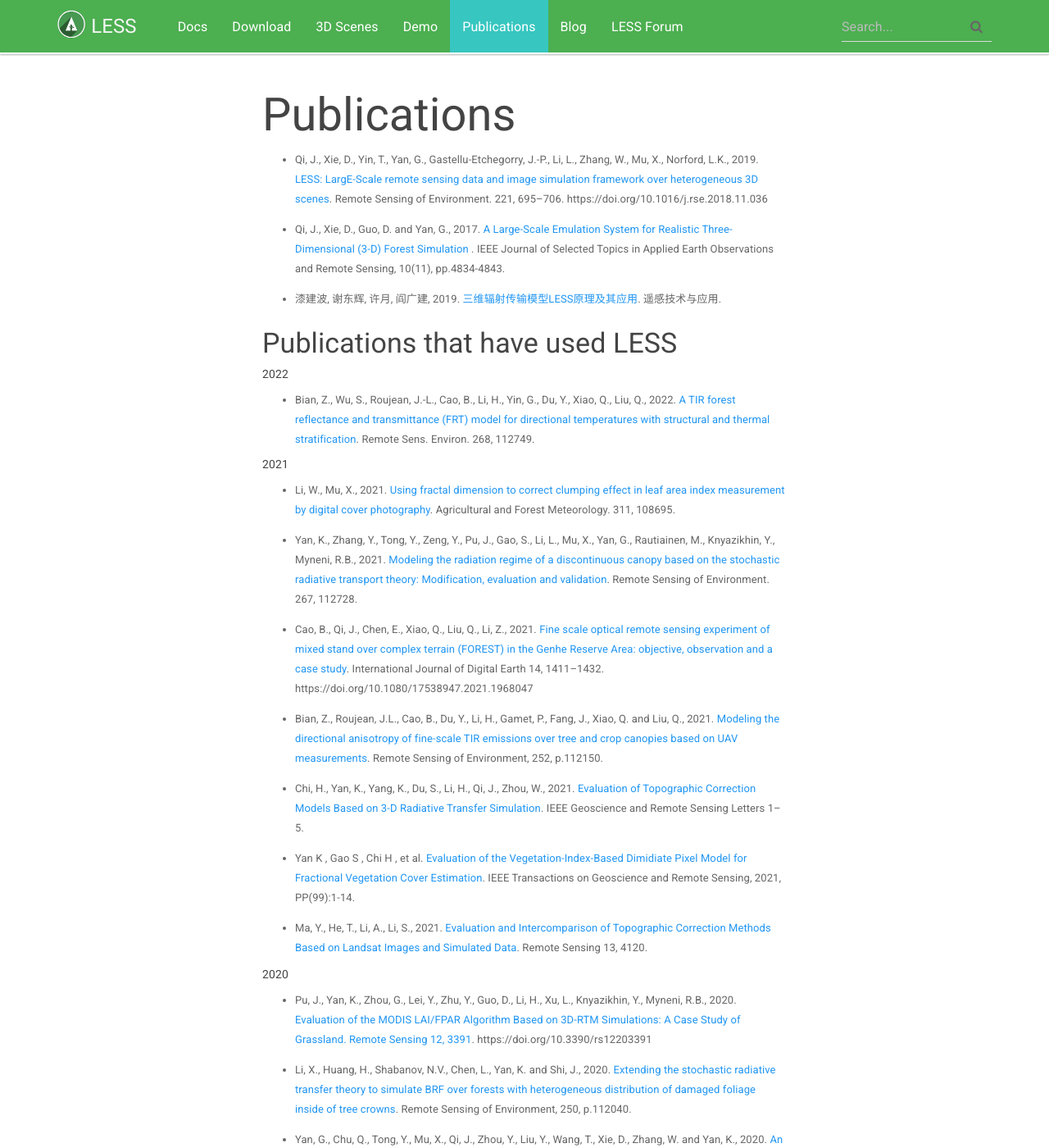
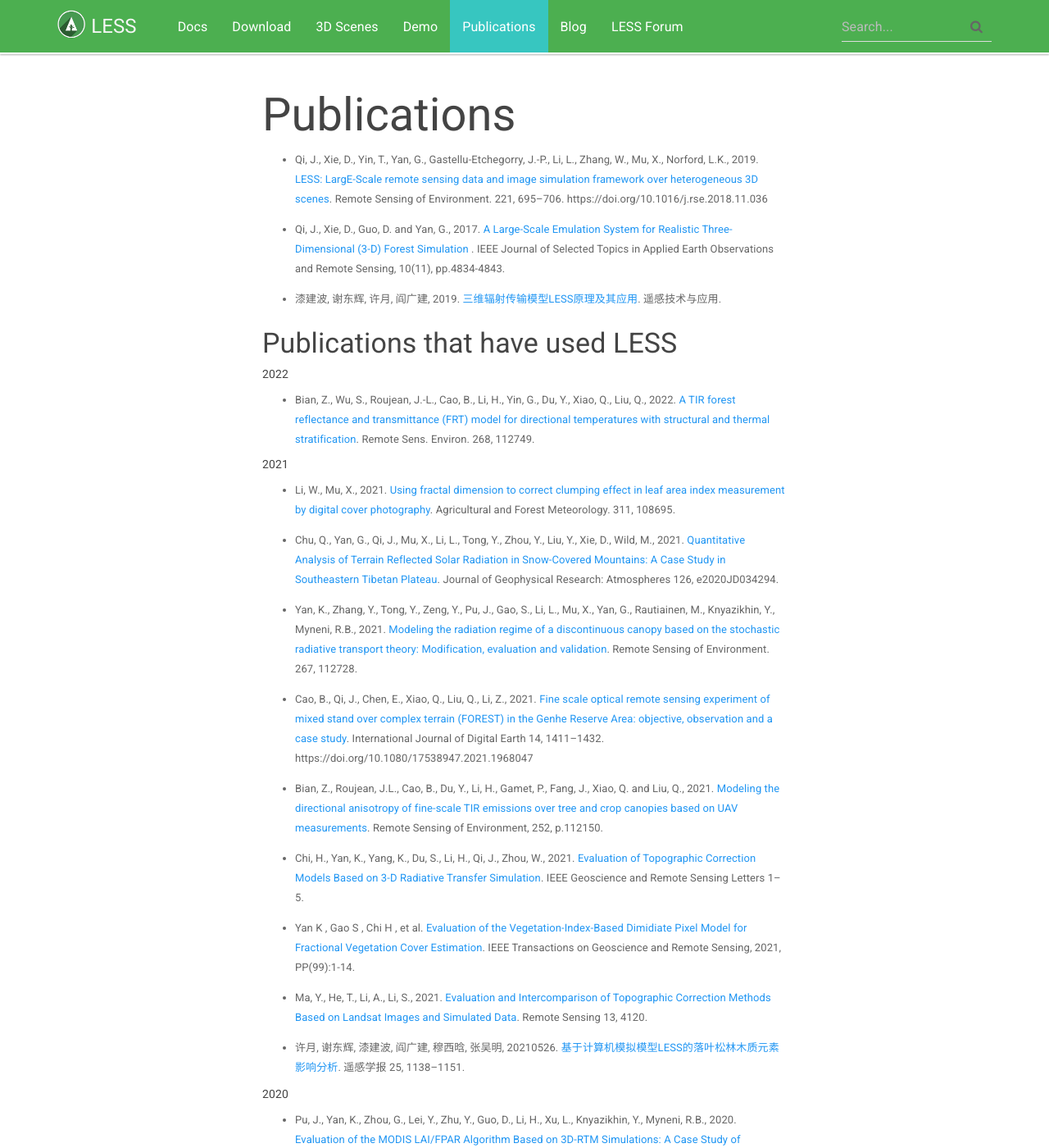
Before and after one commit to jianboqi/jianboqi.github.io, a Jekyll site: the page built from publications.md, in a window 1280 px wide and 1400 px high. Shown: the whole window at 82% size. Built offline with Jekyll 4.4.1, drawn with Linux system fonts in a browser that asks for light colours; nearby versions of some CDN libraries.

Commit message:
Update publications.md

```diff
--- a/publications.md
+++ b/publications.md
@@ -21,6 +21,8 @@
 
 * Li, W., Mu, X., 2021. [Using fractal dimension to correct clumping effect in leaf area index measurement by digital cover photography](https://doi.org/10.1016/j.agrformet.2021.108695). Agricultural and Forest Meteorology. 311, 108695.
 
+* Chu, Q., Yan, G., Qi, J., Mu, X., Li, L., Tong, Y., Zhou, Y., Liu, Y., Xie, D., Wild, M., 2021. [Quantitative Analysis of Terrain Reflected Solar Radiation in Snow-Covered Mountains: A Case Study in Southeastern Tibetan Plateau](https://doi.org/10.1029/2020JD034294). Journal of Geophysical Research: Atmospheres 126, e2020JD034294.
+
 * Yan, K., Zhang, Y., Tong, Y., Zeng, Y., Pu, J., Gao, S., Li, L., Mu, X., Yan, G., Rautiainen, M., Knyazikhin, Y., Myneni, R.B., 2021. [Modeling the radiation regime of a discontinuous canopy based on the stochastic radiative transport theory: Modification, evaluation and validation](https://www.sciencedirect.com/science/article/abs/pii/S003442572100448X). Remote Sensing of Environment. 267, 112728.
 
 * Cao, B., Qi, J., Chen, E., Xiao, Q., Liu, Q., Li, Z., 2021. [Fine scale optical remote sensing experiment of mixed stand over complex terrain (FOREST) in the Genhe Reserve Area: objective, observation and a case study](https://www.tandfonline.com/doi/abs/10.1080/17538947.2021.1968047). International Journal of Digital Earth 14, 1411–1432. https://doi.org/10.1080/17538947.2021.1968047
@@ -32,6 +34,8 @@
 * Yan K , Gao S , Chi H , et al. [Evaluation of the Vegetation-Index-Based Dimidiate Pixel Model for Fractional Vegetation Cover Estimation](https://www.researchgate.net/publication/348640566_Evaluation_of_the_Vegetation-Index-Based_Dimidiate_Pixel_Model_for_Fractional_Vegetation_Cover_Estimation). IEEE Transactions on Geoscience and Remote Sensing, 2021, PP(99):1-14.
 
 * Ma, Y., He, T., Li, A., Li, S., 2021. [Evaluation and Intercomparison of Topographic Correction Methods Based on Landsat Images and Simulated Data](https://doi.org/10.3390/rs13204120). Remote Sensing 13, 4120.
+
+* 许月, 谢东辉, 漆建波, 阎广建, 穆西晗, 张吴明, 20210526. [基于计算机模拟模型LESS的落叶松林木质元素影响分析](http://www.jors.cn/jrs/ch/reader/view_abstract.aspx?file_no=202105009&flag=1). 遥感学报 25, 1138–1151.
 
 ###### 2020
 
```
